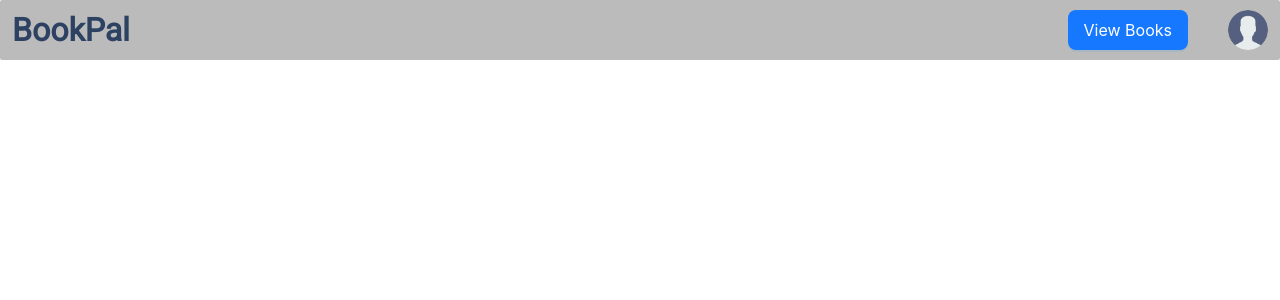
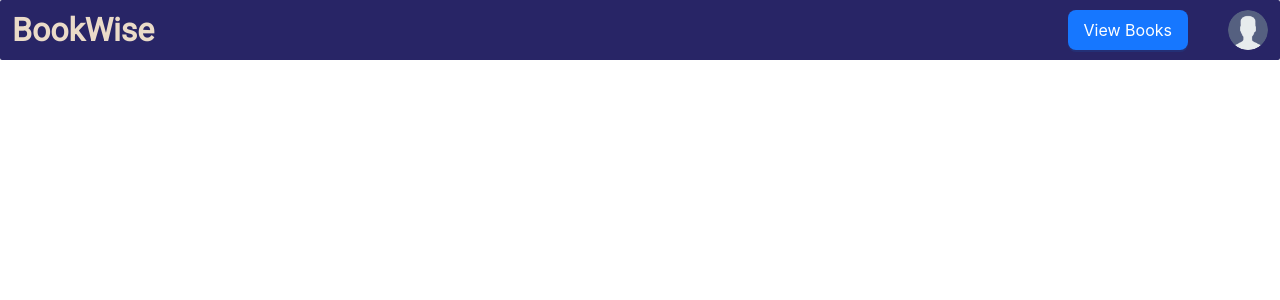
Before and after one commit to Paras-Verma-2531/Microservices_Project, a React (Create React App) app in the folder Books/client/: page / in a window 1280 px wide. Shown: the top 300 px of the page. Built offline with nearby package versions, Linux system fonts and the light colour scheme.

Commit message:
Books Module complete

```diff
--- a/Books/client/public/index.html
+++ b/Books/client/public/index.html
@@ -10,7 +10,7 @@
       content="Web site created using create-react-app"
     />
 
-    <title>BookPal</title>
+    <title>BookWise</title>
   </head>
   <body>
     <noscript>You need to enable JavaScript to run this app.</noscript>
--- a/Books/client/src/components/navbar/Navbar.js
+++ b/Books/client/src/components/navbar/Navbar.js
@@ -8,7 +8,7 @@ function Navbar() {
   return (
     <div className="navbar">
       <div className="left-side">
-        <h2 className="header" onClick={()=>navigate('/')}>BookPal</h2>
+        <h2 className="header" onClick={()=>navigate('/')}>BookWise</h2>
       </div>
       <div className="right-side">
         <Button type="primary"  size="large" onClick={() => navigate("/viewBooks")}>
--- a/Books/client/src/components/navbar/Navbar.scss
+++ b/Books/client/src/components/navbar/Navbar.scss
@@ -6,12 +6,12 @@
   border-radius: 2px;
   align-items: center;
   justify-content: space-between;
-  background-color: #BBBBBB;
+  background-color: #282566;
   .left-side {
     .header {
       font-size: 2rem;
      font-family: 'Roboto', sans-serif;
-      color: #2d4263;
+      color: #EADBC8;
       cursor: pointer;
     }
   }
--- a/Books/client/src/components/singleBook/SingleBook.js
+++ b/Books/client/src/components/singleBook/SingleBook.js
@@ -25,7 +25,7 @@ function SingleBook({ book }) {
         <h4 className="book-info-pages">{`Pages : ${book?.noOfPages}`}</h4>
         <div className="copy-to-cp">
           <p>
-            <p>click here to copy BookId</p>
+            <p>Get BookId</p>
           </p>
           <GoCopy
             className="copy-icon"
```
Also changed, not shown: 1 other file (tests, documents, lock files or other folders).
